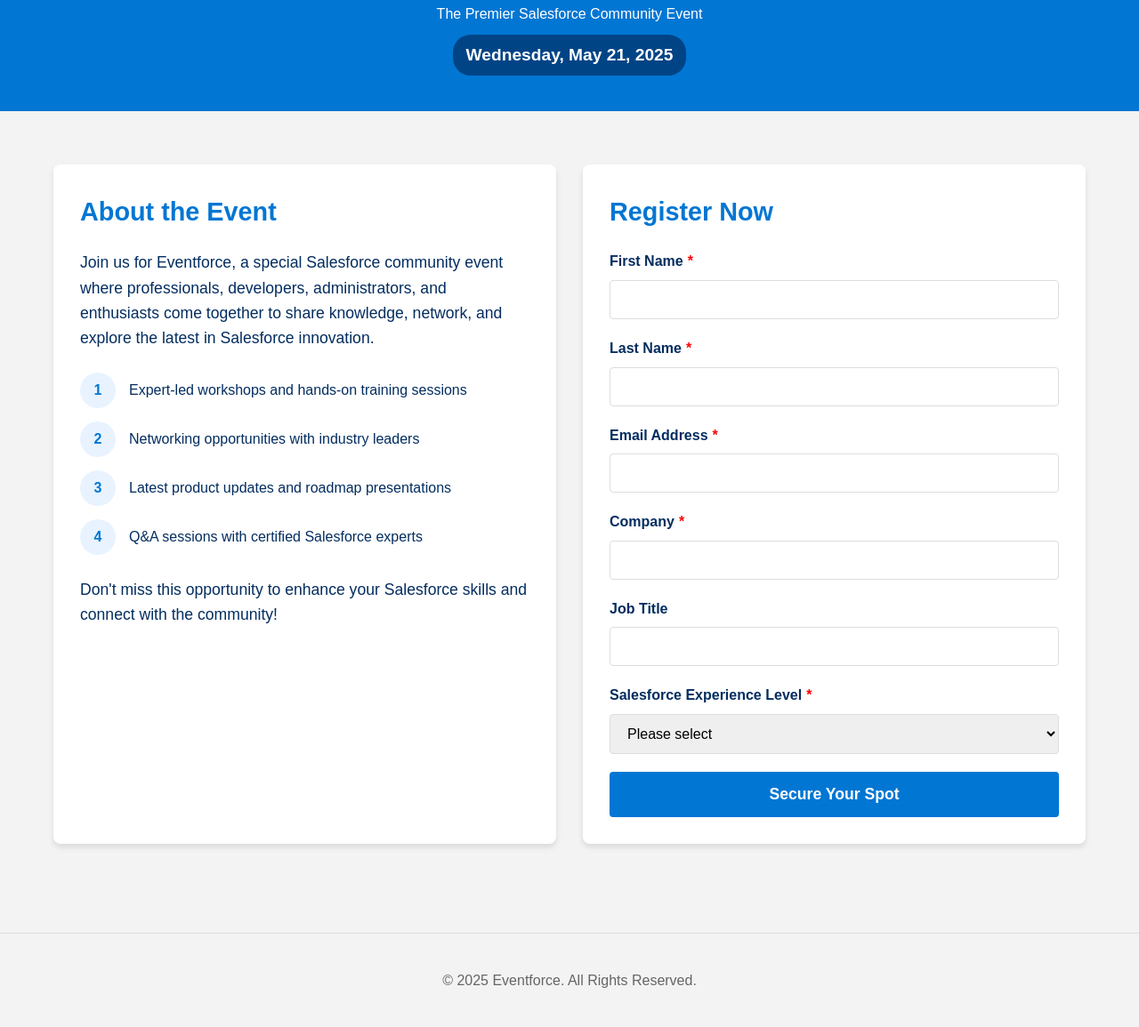
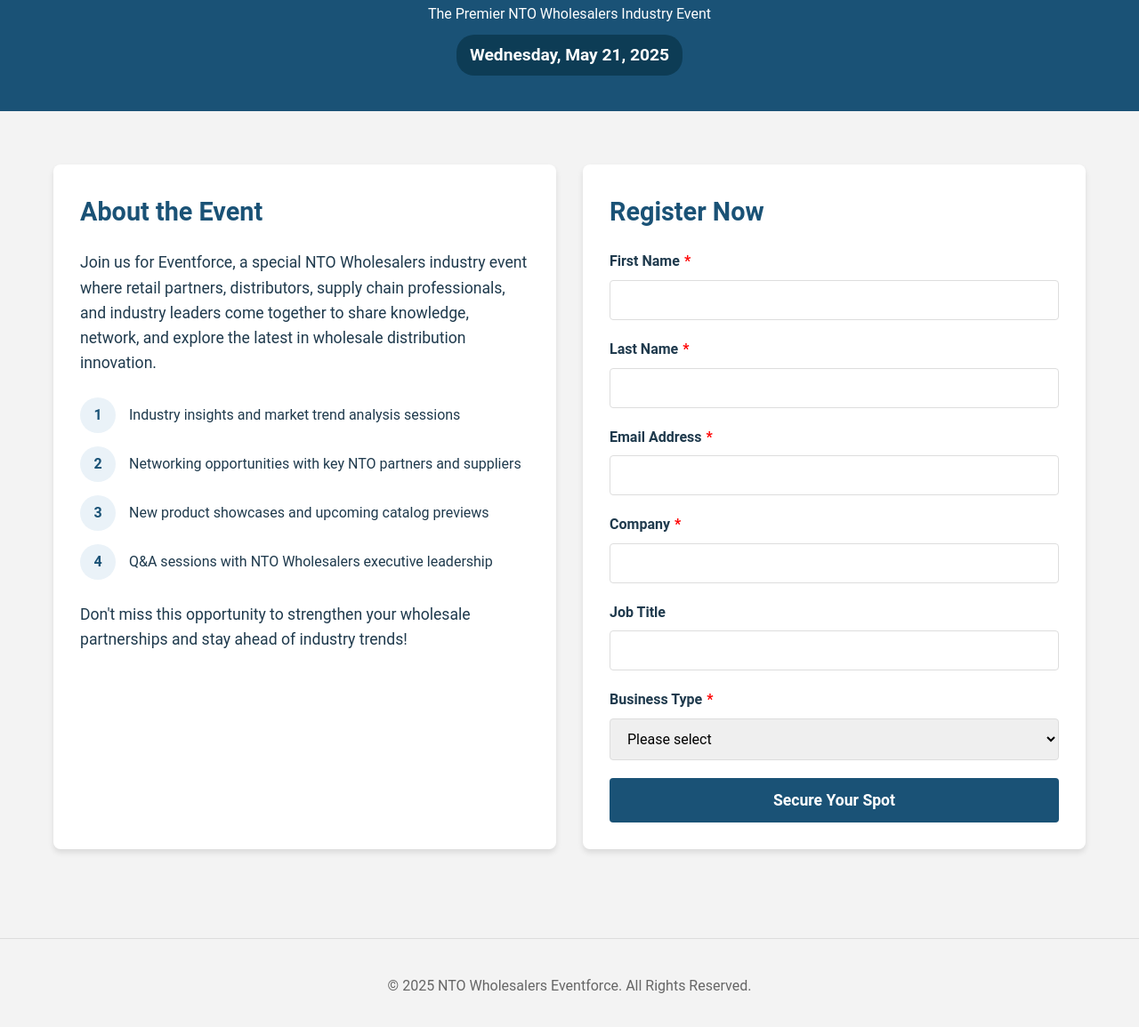
Before and after one commit to hjanowski/Eventforce_LP, a plain HTML site: page index.html in a window 1280 px wide. Shown: the part 111-1266 px from the top of the page at 89% size. Drawn offline with Linux system fonts and the light colour scheme.

Commit message:
Update index.html

```diff
--- a/index.html
+++ b/index.html
@@ -3,13 +3,13 @@
 <head>
     <meta charset="UTF-8">
     <meta name="viewport" content="width=device-width, initial-scale=1.0">
-    <title>Eventforce - Salesforce Event</title>
+    <title>Eventforce - NTO Wholesalers Event</title>
     <style>
         :root {
-            --primary-blue: #0176d3;
-            --dark-blue: #014486;
-            --light-blue: #e8f3ff;
-            --text-color: #032d60;
+            --primary-blue: #1a5276;
+            --dark-blue: #0d3c55;
+            --light-blue: #eaf2f8;
+            --text-color: #1f3a4d;
             --light-gray: #f3f3f3;
             --white: #ffffff;
         }
@@ -18,7 +18,7 @@
             margin: 0;
             padding: 0;
             box-sizing: border-box;
-            font-family: 'Salesforce Sans', Arial, sans-serif;
+            font-family: 'Roboto', Arial, sans-serif;
         }
 
         body {
@@ -202,7 +202,7 @@
     <header>
         <div class="container">
             <h1>Eventforce</h1>
-            <p>The Premier Salesforce Community Event</p>
+            <p>The Premier NTO Wholesalers Industry Event</p>
             <div class="event-date" id="event-date"></div>
         </div>
     </header>
@@ -211,28 +211,28 @@
         <div class="main-content">
             <div class="event-info">
                 <h2>About the Event</h2>
-                <p>Join us for Eventforce, a special Salesforce community event where professionals, developers, administrators, and enthusiasts come together to share knowledge, network, and explore the latest in Salesforce innovation.</p>
+                <p>Join us for Eventforce, a special NTO Wholesalers industry event where retail partners, distributors, supply chain professionals, and industry leaders come together to share knowledge, network, and explore the latest in wholesale distribution innovation.</p>
 
                 <div class="event-highlights">
                     <div class="highlight-item">
                         <div class="highlight-icon">1</div>
-                        <div>Expert-led workshops and hands-on training sessions</div>
+                        <div>Industry insights and market trend analysis sessions</div>
                     </div>
                     <div class="highlight-item">
                         <div class="highlight-icon">2</div>
-                        <div>Networking opportunities with industry leaders</div>
+                        <div>Networking opportunities with key NTO partners and suppliers</div>
                     </div>
                     <div class="highlight-item">
                         <div class="highlight-icon">3</div>
-                        <div>Latest product updates and roadmap presentations</div>
+                        <div>New product showcases and upcoming catalog previews</div>
                     </div>
                     <div class="highlight-item">
                         <div class="highlight-icon">4</div>
-                        <div>Q&A sessions with certified Salesforce experts</div>
+                        <div>Q&A sessions with NTO Wholesalers executive leadership</div>
                     </div>
                 </div>
 
-                <p>Don't miss this opportunity to enhance your Salesforce skills and connect with the community!</p>
+                <p>Don't miss this opportunity to strengthen your wholesale partnerships and stay ahead of industry trends!</p>
             </div>
 
             <div class="signup-form">
@@ -268,13 +268,14 @@
                     </div>
 
                     <div class="form-group">
-                        <label class="required" for="experience">Salesforce Experience Level</label>
-                        <select id="experience" name="experience" required>
+                        <label class="required" for="businessType">Business Type</label>
+                        <select id="businessType" name="businessType" required>
                             <option value="">Please select</option>
-                            <option value="beginner">Beginner (0-1 years)</option>
-                            <option value="intermediate">Intermediate (1-3 years)</option>
-                            <option value="advanced">Advanced (3-5 years)</option>
-                            <option value="expert">Expert (5+ years)</option>
+                            <option value="retailer">Retailer</option>
+                            <option value="distributor">Distributor</option>
+                            <option value="supplier">Supplier</option>
+                            <option value="manufacturer">Manufacturer</option>
+                            <option value="other">Other</option>
                         </select>
                     </div>
 
@@ -286,7 +287,7 @@
 
     <footer>
         <div class="container">
-            <p>&copy; 2025 Eventforce. All Rights Reserved.</p>
+            <p>&copy; 2025 NTO Wholesalers Eventforce. All Rights Reserved.</p>
         </div>
     </footer>
 
```
